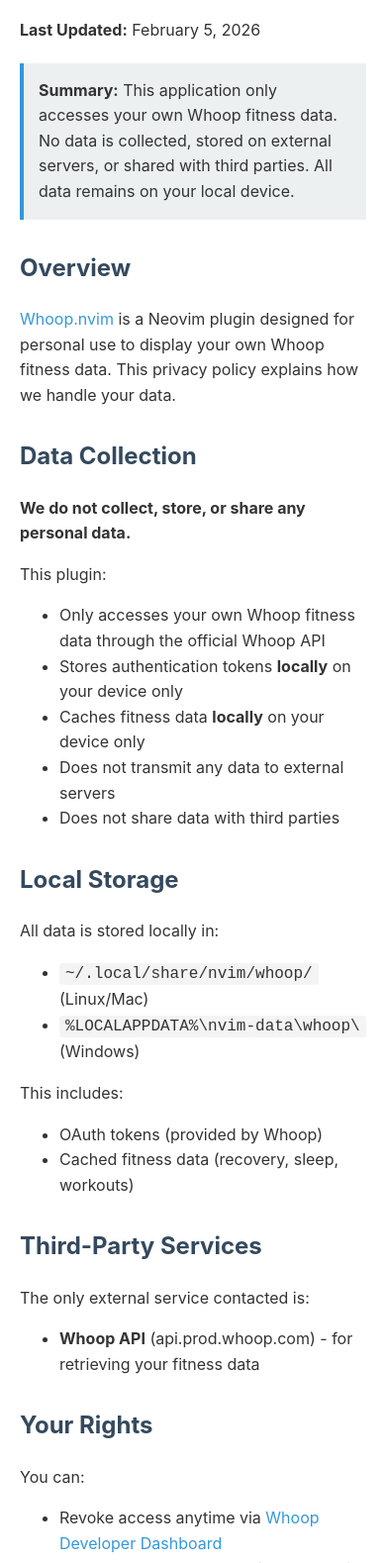
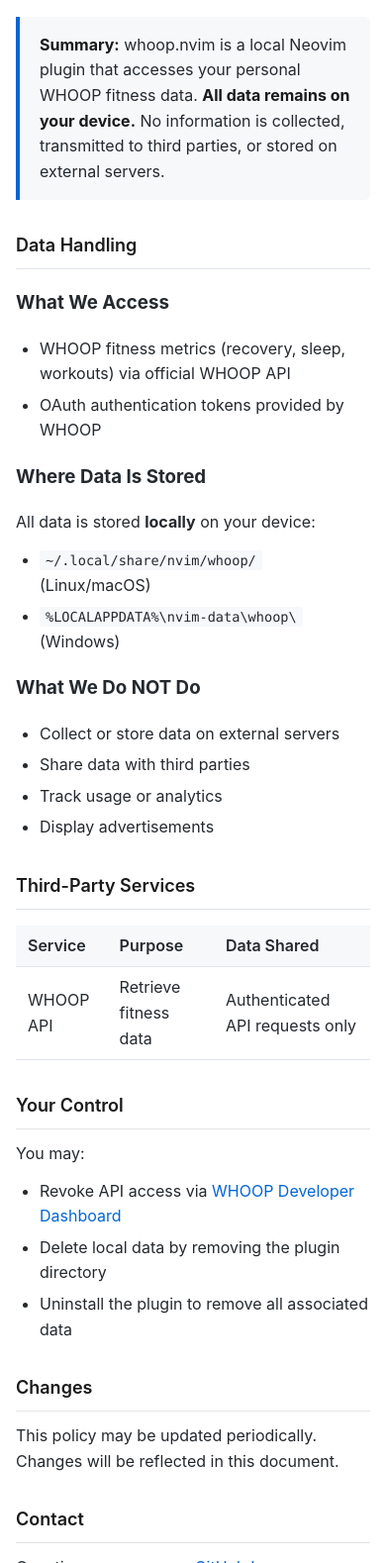
Before and after one commit to idossha/whoop.nvim, a website: page docs/index.html in a window 390 px wide. Shown: the part 128-1707 px from the top of the page at 99% size. Drawn offline with Linux system fonts and the light colour scheme.

Commit message:
feat: migrate to WHOOP API v2 and add professional documentation
API Changes:
- Migrate all endpoints from v1 to v2 (/v2/user/profile, /v2/recovery, etc.)
- Update date format to ISO 8601 datetime for v2 compliance
- Add URL encoding for datetime parameters
- Update dashboard to handle v2 response structure (.records arrays)

New Features:
- Add :WhoopTest command for API connectivity testing
- Add :WhoopClearAuth command to reset authentication
- Add debug logging for troubleshooting API errors

Documentation:
- Rewrite README with comprehensive setup and usage guide
- Add LICENSE (MIT)
- Add TERMS.md for terms of use
- Rewrite PRIVACY.md with clear data handling policy
- Add CONTRIBUTING.md for contributors
- Add professional HTML privacy policy page
- Update package.json with proper metadata

Security:
- Recommend environment variables for API credentials
- Add plugin entry point with version check

```diff
--- a/docs/index.html
+++ b/docs/index.html
@@ -3,112 +3,187 @@
 <head>
     <meta charset="UTF-8">
     <meta name="viewport" content="width=device-width, initial-scale=1.0">
-    <title>Whoop.nvim - Privacy Policy</title>
+    <title>Privacy Policy — whoop.nvim</title>
     <style>
+        * {
+            box-sizing: border-box;
+        }
+
         body {
-            font-family: -apple-system, BlinkMacSystemFont, 'Segoe UI', Roboto, Oxygen, Ubuntu, Cantarell, sans-serif;
+            font-family: -apple-system, BlinkMacSystemFont, 'Segoe UI', Roboto, 'Helvetica Neue', Arial, sans-serif;
             line-height: 1.6;
-            max-width: 800px;
+            max-width: 720px;
             margin: 0 auto;
-            padding: 40px 20px;
-            color: #333;
+            padding: 48px 24px;
+            color: #24292e;
+            background: #fff;
         }
+
         h1 {
-            color: #2c3e50;
-            border-bottom: 2px solid #3498db;
-            padding-bottom: 10px;
+            font-size: 32px;
+            font-weight: 600;
+            margin-bottom: 8px;
+            color: #1a1a1a;
         }
+
+        .subtitle {
+            color: #666;
+            font-size: 14px;
+            margin-bottom: 32px;
+        }
+
+        .summary {
+            background: #f6f8fa;
+            border-left: 4px solid #0366d6;
+            padding: 16px 20px;
+            margin: 24px 0 32px;
+            border-radius: 0 6px 6px 0;
+        }
+
+        .summary strong {
+            color: #1a1a1a;
+        }
+
         h2 {
-            color: #34495e;
-            margin-top: 30px;
+            font-size: 20px;
+            font-weight: 600;
+            margin-top: 32px;
+            margin-bottom: 12px;
+            color: #1a1a1a;
+            border-bottom: 1px solid #e1e4e8;
+            padding-bottom: 8px;
         }
-        .highlight {
-            background: #ecf0f1;
-            padding: 15px;
-            border-left: 4px solid #3498db;
-            margin: 20px 0;
+
+        p {
+            margin: 12px 0;
         }
+
+        ul {
+            padding-left: 24px;
+            margin: 12px 0;
+        }
+
+        li {
+            margin: 6px 0;
+        }
+
         code {
-            background: #f4f4f4;
+            font-family: 'SFMono-Regular', Consolas, 'Liberation Mono', Menlo, monospace;
+            background: #f6f8fa;
             padding: 2px 6px;
             border-radius: 3px;
-            font-family: 'Courier New', monospace;
+            font-size: 85%;
+            color: #24292e;
         }
+
+        table {
+            width: 100%;
+            border-collapse: collapse;
+            margin: 16px 0;
+        }
+
+        th, td {
+            text-align: left;
+            padding: 8px 12px;
+            border-bottom: 1px solid #e1e4e8;
+        }
+
+        th {
+            font-weight: 600;
+            background: #f6f8fa;
+        }
+
         a {
-            color: #3498db;
+            color: #0366d6;
             text-decoration: none;
         }
+
         a:hover {
             text-decoration: underline;
+        }
+
+        @media (max-width: 600px) {
+            body {
+                padding: 24px 16px;
+            }
+
+            h1 {
+                font-size: 24px;
+            }
+
+            h2 {
+                font-size: 18px;
+            }
         }
     </style>
 </head>
 <body>
     <h1>Privacy Policy</h1>
+    <p class="subtitle">Effective Date: February 6, 2026</p>
 
-    <p><strong>Last Updated:</strong> February 5, 2026</p>
-
-    <div class="highlight">
-        <strong>Summary:</strong> This application only accesses your own Whoop fitness data.
-        No data is collected, stored on external servers, or shared with third parties.
-        All data remains on your local device.
+    <div class="summary">
+        <strong>Summary:</strong> whoop.nvim is a local Neovim plugin that accesses your personal WHOOP fitness data.
+        <strong>All data remains on your device.</strong> No information is collected, transmitted to third parties,
+        or stored on external servers.
     </div>
 
-    <h2>Overview</h2>
-    <p>
-        <a href="https://github.com/idossha/whoop.nvim">Whoop.nvim</a> is a Neovim plugin
-        designed for personal use to display your own Whoop fitness data. This privacy policy
-        explains how we handle your data.
-    </p>
+    <h2>Data Handling</h2>
 
-    <h2>Data Collection</h2>
-    <p><strong>We do not collect, store, or share any personal data.</strong></p>
-
-    <p>This plugin:</p>
+    <h3>What We Access</h3>
     <ul>
-        <li>Only accesses your own Whoop fitness data through the official Whoop API</li>
-        <li>Stores authentication tokens <strong>locally</strong> on your device only</li>
-        <li>Caches fitness data <strong>locally</strong> on your device only</li>
-        <li>Does not transmit any data to external servers</li>
-        <li>Does not share data with third parties</li>
+        <li>WHOOP fitness metrics (recovery, sleep, workouts) via official WHOOP API</li>
+        <li>OAuth authentication tokens provided by WHOOP</li>
     </ul>
 
-    <h2>Local Storage</h2>
-    <p>All data is stored locally in:</p>
+    <h3>Where Data Is Stored</h3>
+    <p>All data is stored <strong>locally</strong> on your device:</p>
     <ul>
-        <li><code>~/.local/share/nvim/whoop/</code> (Linux/Mac)</li>
+        <li><code>~/.local/share/nvim/whoop/</code> (Linux/macOS)</li>
         <li><code>%LOCALAPPDATA%\nvim-data\whoop\</code> (Windows)</li>
     </ul>
 
-    <p>This includes:</p>
+    <h3>What We Do NOT Do</h3>
     <ul>
-        <li>OAuth tokens (provided by Whoop)</li>
-        <li>Cached fitness data (recovery, sleep, workouts)</li>
+        <li>Collect or store data on external servers</li>
+        <li>Share data with third parties</li>
+        <li>Track usage or analytics</li>
+        <li>Display advertisements</li>
     </ul>
 
     <h2>Third-Party Services</h2>
-    <p>The only external service contacted is:</p>
+
+    <table>
+        <thead>
+            <tr>
+                <th>Service</th>
+                <th>Purpose</th>
+                <th>Data Shared</th>
+            </tr>
+        </thead>
+        <tbody>
+            <tr>
+                <td>WHOOP API</td>
+                <td>Retrieve fitness data</td>
+                <td>Authenticated API requests only</td>
+            </tr>
+        </tbody>
+    </table>
+
+    <h2>Your Control</h2>
+
+    <p>You may:</p>
     <ul>
-        <li><strong>Whoop API</strong> (api.prod.whoop.com) - for retrieving your fitness data</li>
+        <li>Revoke API access via <a href="https://developer-dashboard.whoop.com">WHOOP Developer Dashboard</a></li>
+        <li>Delete local data by removing the plugin directory</li>
+        <li>Uninstall the plugin to remove all associated data</li>
     </ul>
 
-    <h2>Your Rights</h2>
-    <p>You can:</p>
-    <ul>
-        <li>Revoke access anytime via <a href="https://developer-dashboard.whoop.com">Whoop Developer Dashboard</a></li>
-        <li>Delete local data by removing the plugin cache directory</li>
-        <li>Uninstall the plugin to remove all local data</li>
-    </ul>
+    <h2>Changes</h2>
+
+    <p>This policy may be updated periodically. Changes will be reflected in this document.</p>
 
     <h2>Contact</h2>
-    <p>
-        For questions about this privacy policy:<br>
-        GitHub Issues: <a href="https://github.com/idossha/whoop.nvim/issues">https://github.com/idossha/whoop.nvim/issues</a>
-    </p>
 
-    <h2>Changes</h2>
-    <p>
-        We may update this privacy policy from time to time. Changes will be posted on this page.
-    </p>
+    <p>Questions or concerns: <a href="https://github.com/idossha/whoop.nvim/issues">GitHub Issues</a></p>
 </body>
 </html>
```
Also changed, not shown: CONTRIBUTING.md (added, +40 -0 lines), PRIVACY.md (+31 -34 lines), TERMS.md (added, +49 -0 lines), package.json (+21 -5 lines), README.md, 6 other files.
